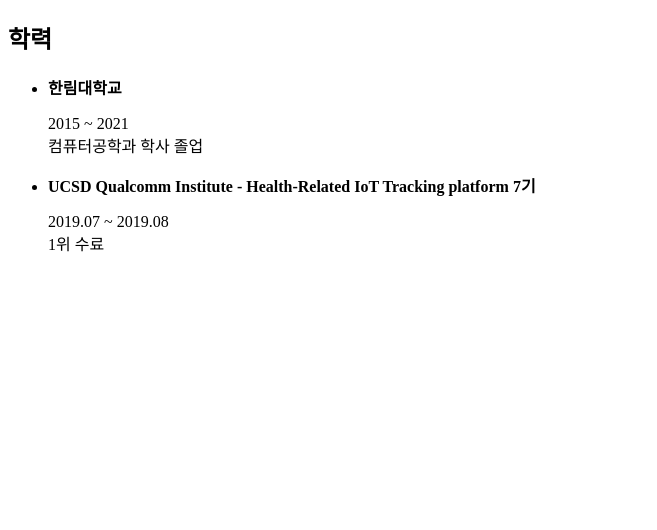
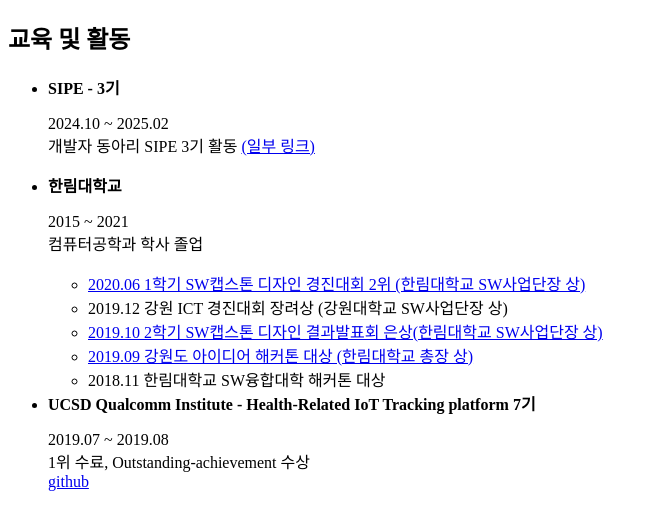
Before and after one commit to dding-g/blog, an Astro site: page /resume/components/education in a window 1280 px wide. Shown: the whole page, without its empty margins (0-657 px from the left). Built offline with nearby package versions, Linux system fonts and the light colour scheme; Astro itself is replaced by a stand-in of ours.

Commit message:
feat: education 링크 수정

```diff
--- a/src/pages/resume/components/education.astro
+++ b/src/pages/resume/components/education.astro
@@ -1,23 +1,72 @@
+---
+import ProfileLayout from "./profile-layout.astro";
 ---
 
----
-
-<div class="space-y-8">
-  <h2 class="text-2xl font-bold">학력</h2>
-  <ul class="list-inside space-y-6">
+<ProfileLayout title="교육 및 활동">
+  <li>
+    <b>SIPE - 3기</b>
+    <p>
+      2024.10 ~ 2025.02<br />
+      개발자 동아리 SIPE 3기 활동 <a
+        class="underline"
+        target="_blank"
+        href="https://github.com/sipe-team/3-1_all_in_one_state">(일부 링크)</a
+      >
+    </p>
+  </li>
   <li>
     <b>한림대학교</b>
     <p>
       2015 ~ 2021<br />
       컴퓨터공학과 학사 졸업
     </p>
+    <ul>
+      <li class="list-inside list-disc">
+        <a
+          class="hover:underline"
+          href="https://github.com/2020-Hallym-Capstone-Design-Team-PHAS/PHAS-Document"
+          target="_blank"
+        >
+          2020.06 1학기 SW캡스톤 디자인 경진대회 2위 (한림대학교 SW사업단장 상)
+        </a>
+      </li>
+      <li class="list-inside list-disc">
+        2019.12 강원 ICT 경진대회 장려상 (강원대학교 SW사업단장 상)
+      </li>
+      <li class="list-inside list-disc">
+        <a
+          class="hover:underline"
+          href="https://github.com/dding-g/Tesseract_Korean_Converter"
+          target="_blank"
+        >
+          2019.10 2학기 SW캡스톤 디자인 결과발표회 은상(한림대학교 SW사업단장
+          상)
+        </a>
+      </li>
+      <li class="list-inside list-disc">
+        <a
+          class="hover:underline"
+          href="https://github.com/dding-g/2019_Gangwon_IDEA_SW_HACKATHON"
+          target="_blank"
+        >
+          2019.09 강원도 아이디어 해커톤 대상 (한림대학교 총장 상)</a
+        >
+      </li>
+      <li class="list-inside list-disc">
+        2018.11 한림대학교 SW융합대학 해커톤 대상
+      </li>
+    </ul>
   </li>
   <li>
     <b>UCSD Qualcomm Institute - Health-Related IoT Tracking platform 7기</b>
     <p>
       2019.07 ~ 2019.08<br />
-        1위 수료
+      1위 수료, Outstanding-achievement 수상<br />
+      <a
+        class="underline"
+        href="https://github.com/dding-g/Project_UCSD"
+        target="_blank">github</a
+      >
     </p>
   </li>
-  </ul>
-</div>
+</ProfileLayout>
--- /dev/null
+++ b/src/pages/resume/components/profile-layout.astro
@@ -0,0 +1,12 @@
+---
+const { title } = Astro.props;
+---
+
+<div class="space-y-8">
+  <h2 class="text-2xl font-bold">
+    {title}
+  </h2>
+  <ul class="list-inside space-y-6">
+    <slot />
+  </ul>
+</div>
```
Also changed, not shown: src/pages/resume/components/career.astro (+44 -31 lines). Lines whose indentation alone changed are shown as unchanged.
